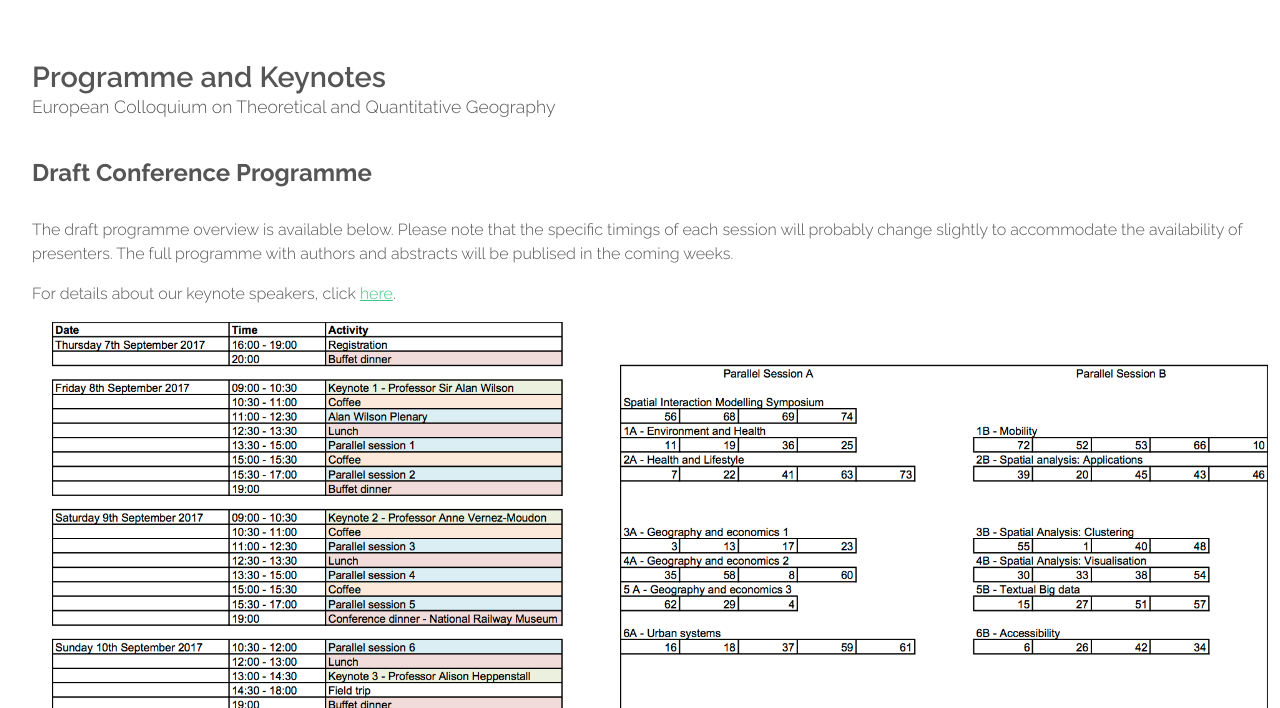
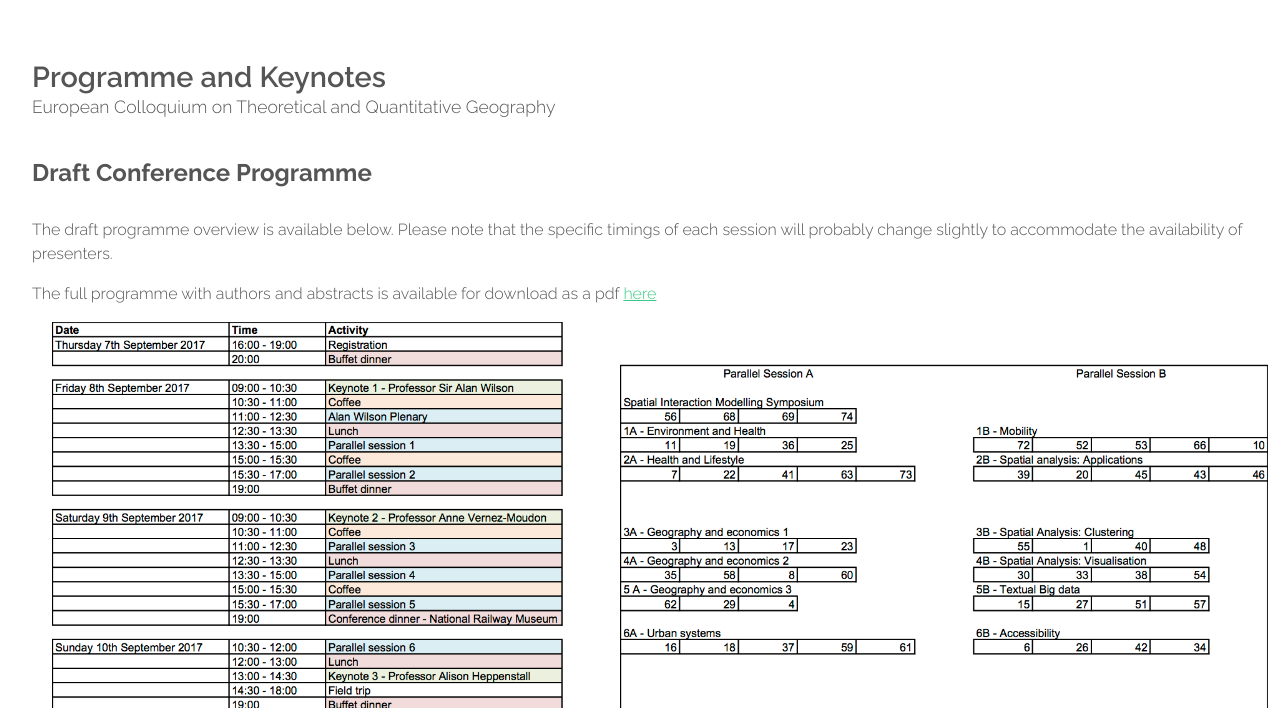
Before and after one commit to nickmalleson/ectqg2017, a Jekyll site: the page built from programme.md, in a window 1280 px wide and 900 px high, cut to the strip 192-900 px from the top of the window. Built offline with Jekyll 4.4.1, drawn with Linux system fonts in a browser that asks for light colours.

Commit message:
added full programme

```diff
--- a/programme.md
+++ b/programme.md
@@ -6,9 +6,11 @@ tagline: European Colloquium on Theoretical and Quantitative Geography
 
 ## Draft Conference Programme
 
-The draft programme overview is available below. Please note that the specific timings of each session will probably change slightly to accommodate the availability of presenters. The full programme with authors and abstracts will be publised in the coming weeks.
+The draft programme overview is available below. Please note that the specific timings of each session will probably change slightly to accommodate the availability of presenters.
 
-For details about our keynote speakers, click [here](#keynotes).
+The full programme with authors and abstracts is available for download as a pdf [here]({{ site.baseurl }}/programme/ECTQG_York_2017_Programme_V1.pdf")
+
+<!-- For details about our keynote speakers, click [here](#keynotes).  -->
 
 <img style="margin-left:20px; width:100%" src="{{ site.baseurl }}/assets/images/programme2.png" alt="Conference Programme" />
 
```
Also changed, not shown: 1 other file.
